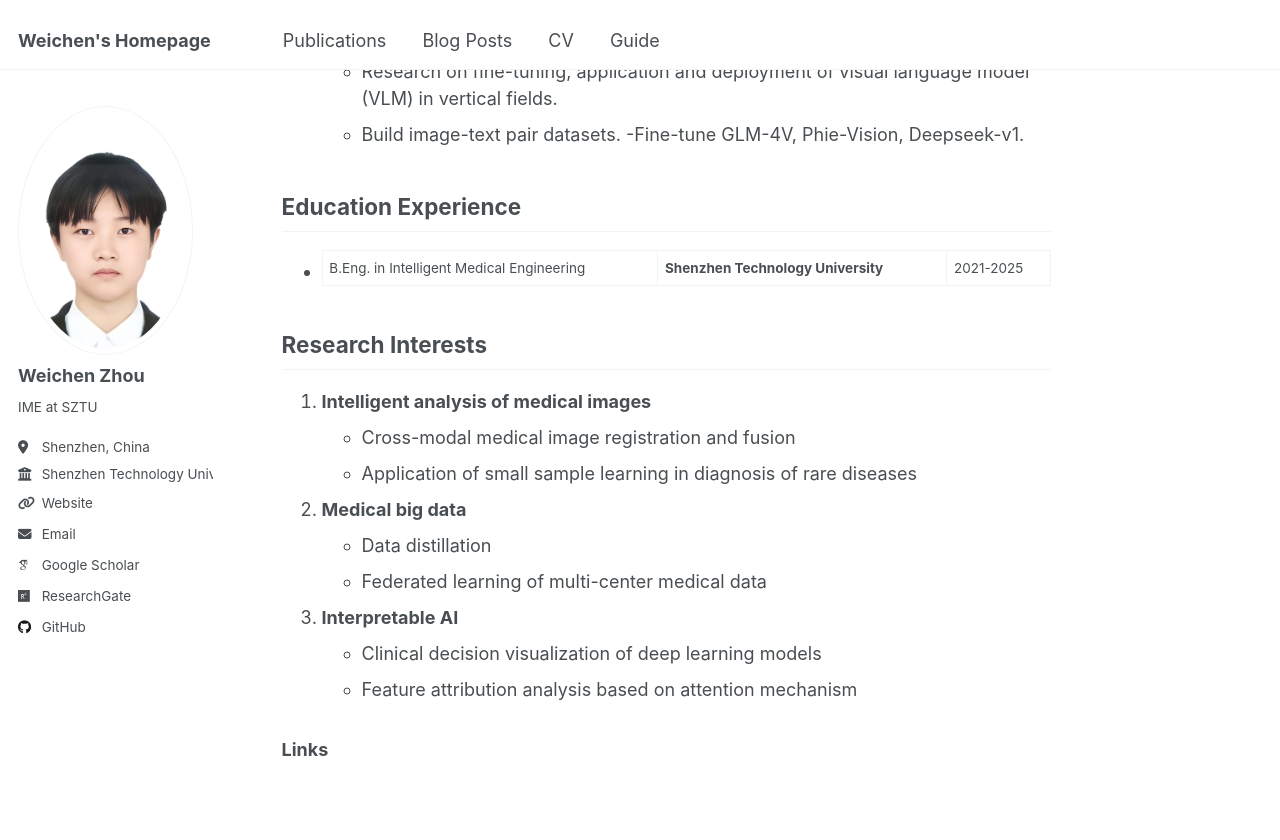
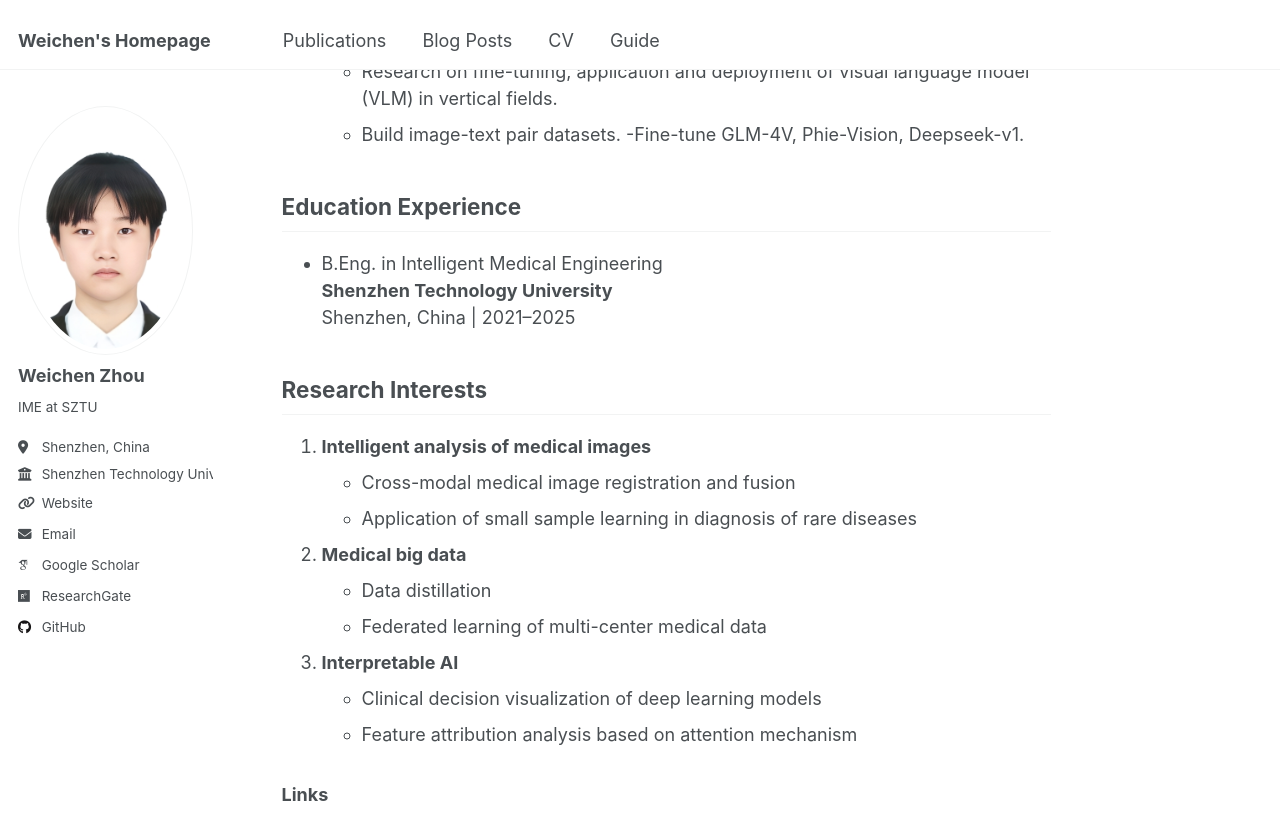
Before and after one commit to WEIC-7/WEIC-7.github.io, a Jekyll site: the page built from _pages/about.md, in a window 1280 px wide and 900 px high, scrolled down 459 px. Shown: the top 840 px of the window. Built offline with Jekyll 4.4.1, drawn with Linux system fonts in a browser that asks for light colours; some web fonts are replaced.

Commit message:
Update about.md

```diff
--- a/_pages/about.md
+++ b/_pages/about.md
@@ -22,7 +22,9 @@ An undergraduate student majoring in Intelligent Medical Engineering at Shenzhen
 
 
 ## Education Experience
-* B.Eng. in Intelligent Medical Engineering | **Shenzhen Technology University** | 2021-2025
+* B.Eng. in Intelligent Medical Engineering
+  **Shenzhen Technology University**
+  Shenzhen, China | 2021–2025
 
 
 ## Research Interests
```
